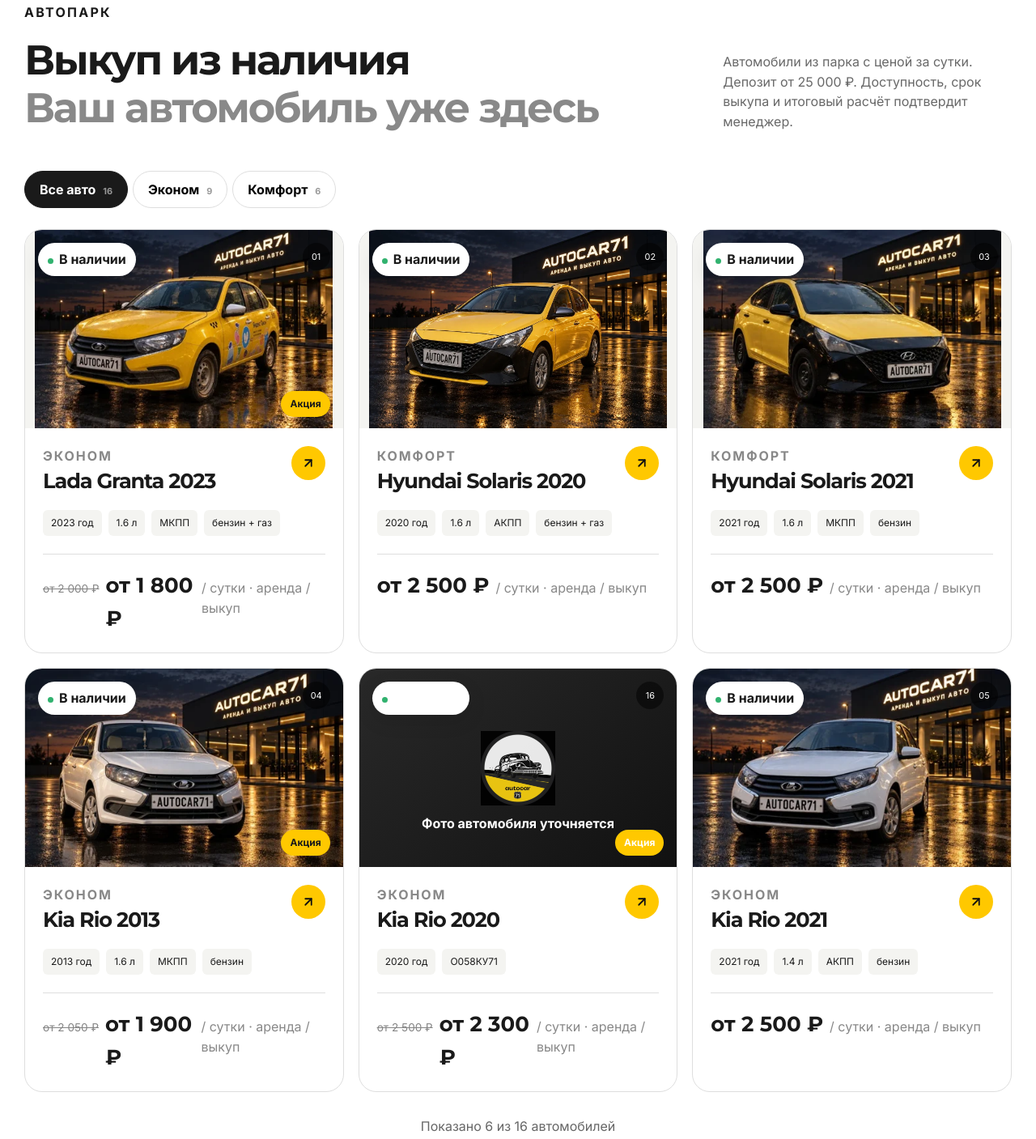
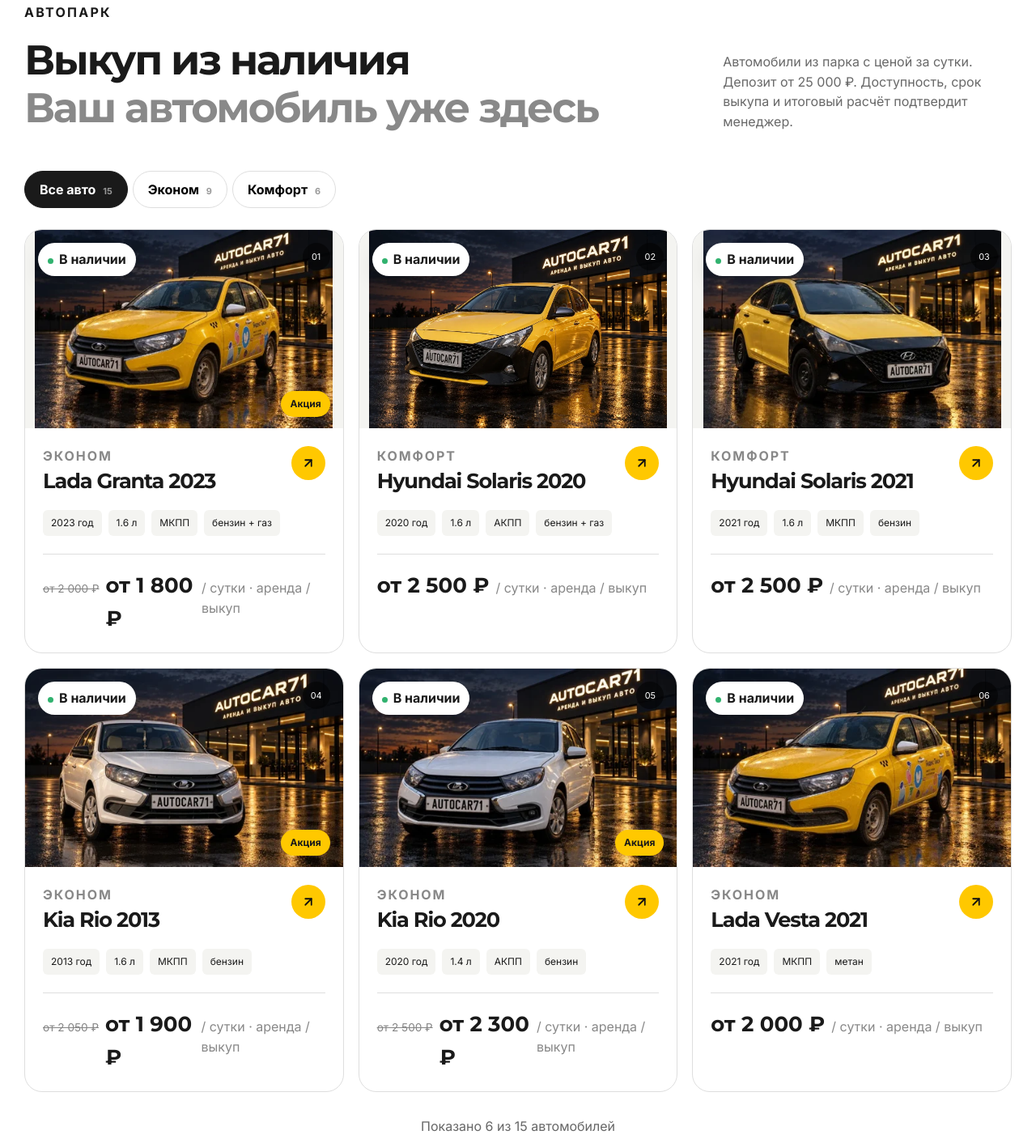
Before and after one commit to dindinsweety-tech/sksbdj, a plain HTML site: page index.html in a window 1280 px wide. Shown: the part 2536-3943 px from the top of the page at 81% size. Drawn offline with Linux system fonts and the light colour scheme.

Commit message:
Correct existing Kia Rio card instead of adding another car

```diff
--- a/index.html
+++ b/index.html
@@ -147,7 +147,7 @@
         </div>
         <div class="fleet-toolbar reveal delay-1">
           <div class="tabs" role="tablist" aria-label="Классы автомобилей">
-            <button role="tab" aria-selected="true" data-filter="all">Все авто <b>16</b></button>
+            <button role="tab" aria-selected="true" data-filter="all">Все авто <b>15</b></button>
             <button role="tab" aria-selected="false" data-filter="economy">Эконом <b>9</b></button>
             <button role="tab" aria-selected="false" data-filter="comfort">Комфорт <b>6</b></button>
           </div>
@@ -165,12 +165,8 @@
           <article class="car-card reveal" data-class="economy" data-old-price="2 050 ₽" data-sale-price="1 900 ₽" data-image="/assets/catalog-03.webp?v=client-3" data-specs="2013 год|1.6 л|МКПП|бензин" tabindex="0" role="button" aria-label="Подробнее: Kia Rio 2013, О512ТВ71">
             <div class="car-media"><img loading="lazy" src="/assets/catalog-03.webp?v=client-3" srcset="/assets/responsive/catalog-03-480.webp?v=qa-20260928 480w, /assets/responsive/catalog-03-800.webp?v=qa-20260928 800w, /assets/catalog-03.webp?v=client-5 1400w" sizes="(max-width:720px) calc(100vw - 28px), (max-width:1040px) calc((100vw - 54px)/2), 388px" width="1400" height="875" alt="Kia Rio 2013 из парка Автокар71"><span class="car-status">В наличии</span><span class="car-index">04</span></div><div class="car-body"><div class="car-title-row"><div><p class="car-class">Эконом</p><h3>Kia Rio 2013</h3></div><span class="round-arrow" aria-hidden="true"></span></div><ul><li>2013 год</li><li>1.6 л</li><li>МКПП</li><li>бензин</li></ul><div class="car-price"><strong>от 2 050 ₽</strong><span>/ сутки · аренда / выкуп</span></div></div>
           </article>
-          <article class="car-card reveal car-card-pending" data-class="economy" data-specs="2020 год|О058КУ71" data-old-price="2 500 ₽" data-sale-price="2 300 ₽" tabindex="0" role="button" aria-label="Подробнее: Kia Rio 2020, О058КУ71">
-            <div class="car-media car-media-pending"><img loading="lazy" src="/assets/logo.webp" width="300" height="300" alt="Логотип Автокар71; фотография Kia Rio 2020 уточняется"><span class="car-status">В наличии</span><span class="car-index">16</span><p>Фото автомобиля уточняется</p></div>
-            <div class="car-body"><div class="car-title-row"><div><p class="car-class">Эконом</p><h3>Kia Rio 2020</h3></div><span class="round-arrow" aria-hidden="true"></span></div><ul><li>2020 год</li><li>О058КУ71</li></ul><div class="car-price"><strong>от 2 300 ₽</strong><span>/ сутки · аренда / выкуп</span></div></div>
-          </article>
-          <article class="car-card reveal delay-1" data-class="economy" data-image="/assets/catalog-04.webp?v=client-3" data-specs="2021 год|1.4 л|АКПП|бензин" tabindex="0" role="button" aria-label="Подробнее: Kia Rio 2021">
-            <div class="car-media"><img loading="lazy" src="/assets/catalog-04.webp?v=client-3" srcset="/assets/responsive/catalog-04-480.webp?v=qa-20260928 480w, /assets/responsive/catalog-04-800.webp?v=qa-20260928 800w, /assets/catalog-04.webp?v=client-5 1400w" sizes="(max-width:720px) calc(100vw - 28px), (max-width:1040px) calc((100vw - 54px)/2), 388px" width="1400" height="875" alt="Kia Rio 2021 из парка Автокар71"><span class="car-status">В наличии</span><span class="car-index">05</span></div><div class="car-body"><div class="car-title-row"><div><p class="car-class">Эконом</p><h3>Kia Rio 2021</h3></div><span class="round-arrow" aria-hidden="true"></span></div><ul><li>2021 год</li><li>1.4 л</li><li>АКПП</li><li>бензин</li></ul><div class="car-price"><strong>от 2 500 ₽</strong><span>/ сутки · аренда / выкуп</span></div></div>
+          <article class="car-card reveal delay-1" data-class="economy" data-old-price="2 500 ₽" data-sale-price="2 300 ₽" data-image="/assets/catalog-04.webp?v=client-3" data-specs="2020 год|1.4 л|АКПП|бензин" tabindex="0" role="button" aria-label="Подробнее: Kia Rio 2020, О058КУ71">
+            <div class="car-media"><img loading="lazy" src="/assets/catalog-04.webp?v=client-3" srcset="/assets/responsive/catalog-04-480.webp?v=qa-20260928 480w, /assets/responsive/catalog-04-800.webp?v=qa-20260928 800w, /assets/catalog-04.webp?v=client-5 1400w" sizes="(max-width:720px) calc(100vw - 28px), (max-width:1040px) calc((100vw - 54px)/2), 388px" width="1400" height="875" alt="Kia Rio 2020 из парка Автокар71"><span class="car-status">В наличии</span><span class="car-index">05</span></div><div class="car-body"><div class="car-title-row"><div><p class="car-class">Эконом</p><h3>Kia Rio 2020</h3></div><span class="round-arrow" aria-hidden="true"></span></div><ul><li>2020 год</li><li>1.4 л</li><li>АКПП</li><li>бензин</li></ul><div class="car-price"><strong>от 2 500 ₽</strong><span>/ сутки · аренда / выкуп</span></div></div>
           </article>
           <article class="car-card reveal delay-2" data-class="economy" data-image="/assets/catalog-05.webp?v=client-3" data-specs="2021 год|МКПП|метан" tabindex="0" role="button" aria-label="Подробнее: Lada Vesta 2021">
             <div class="car-media"><img loading="lazy" src="/assets/catalog-05.webp?v=client-3" srcset="/assets/responsive/catalog-05-480.webp?v=qa-20260928 480w, /assets/responsive/catalog-05-800.webp?v=qa-20260928 800w, /assets/catalog-05.webp?v=client-5 1400w" sizes="(max-width:720px) calc(100vw - 28px), (max-width:1040px) calc((100vw - 54px)/2), 388px" width="1400" height="875" alt="Lada Vesta 2021 из парка Автокар71"><span class="car-status">В наличии</span><span class="car-index">06</span></div><div class="car-body"><div class="car-title-row"><div><p class="car-class">Эконом</p><h3>Lada Vesta 2021</h3></div><span class="round-arrow" aria-hidden="true"></span></div><ul><li>2021 год</li><li>МКПП</li><li>метан</li></ul><div class="car-price"><strong>от 2 000 ₽</strong><span>/ сутки · аренда / выкуп</span></div></div>
--- a/refinement.css
+++ b/refinement.css
@@ -241,8 +241,4 @@ html{overflow-x:clip}body{overflow-x:clip}
 .quiz-bottom button[hidden]{display:none}
 @media(max-width:720px){#quiz-stage{padding:24px 18px 28px;min-height:400px}.quiz-v3-title{font-size:1.35rem}.quiz-v3-choice{font-size:16px}.quiz-v3-summary{max-height:48vh;overflow-y:auto}}
 
-.car-media-pending{display:grid;place-items:center;background:linear-gradient(140deg,#292929,#111);color:#fff}
-.car-media-pending img{position:static;width:92px;height:92px;object-fit:contain;opacity:.9}
-.car-media-pending p{position:absolute;bottom:26px;left:16px;right:16px;color:#fff;text-align:center;font-weight:700}
-.car-card-pending .car-media img{transform:none}
 .car-price del{display:block;margin-bottom:3px}
```
